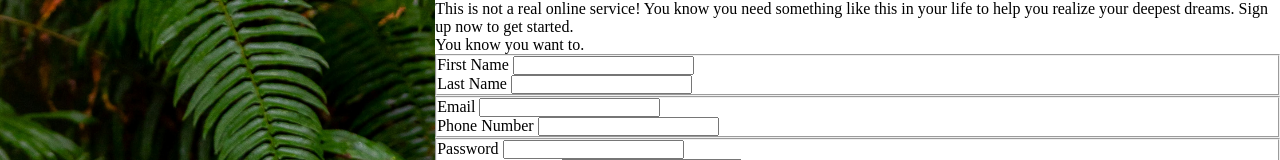
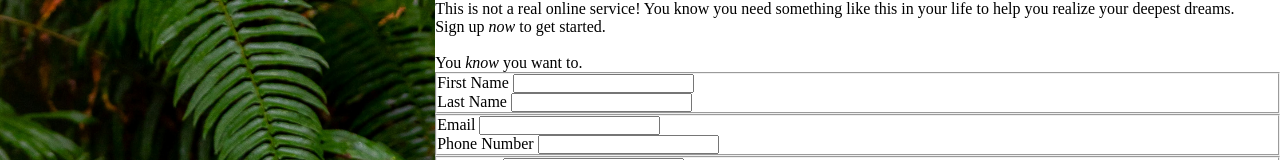
Before and after one commit to abed-37h/sign-up-form, a plain HTML site: page index.html in a window 1280 px wide. Shown: the top 160 px of the page. Drawn offline with Linux system fonts and the light colour scheme.

Commit message:
Combine description paragraphs together

```diff
--- a/index.html
+++ b/index.html
@@ -16,11 +16,10 @@
 
     <main>
         <p class="description">
-            This is not a real online service!
-            You know you need something like this in your life to help you realize your deepest dreams.
-            Sign up now to get started.
+            This is not a real online service! You know you need something like this in your life to help you realize your deepest dreams. <br>
+            Sign up <em>now</em> to get started. <br><br>
+            You <em>know</em> you want to.
         </p>
-        <p class="description">You know you want to.</p>
 
         <form action="#" method="get">
             <section class="user-info">
```
